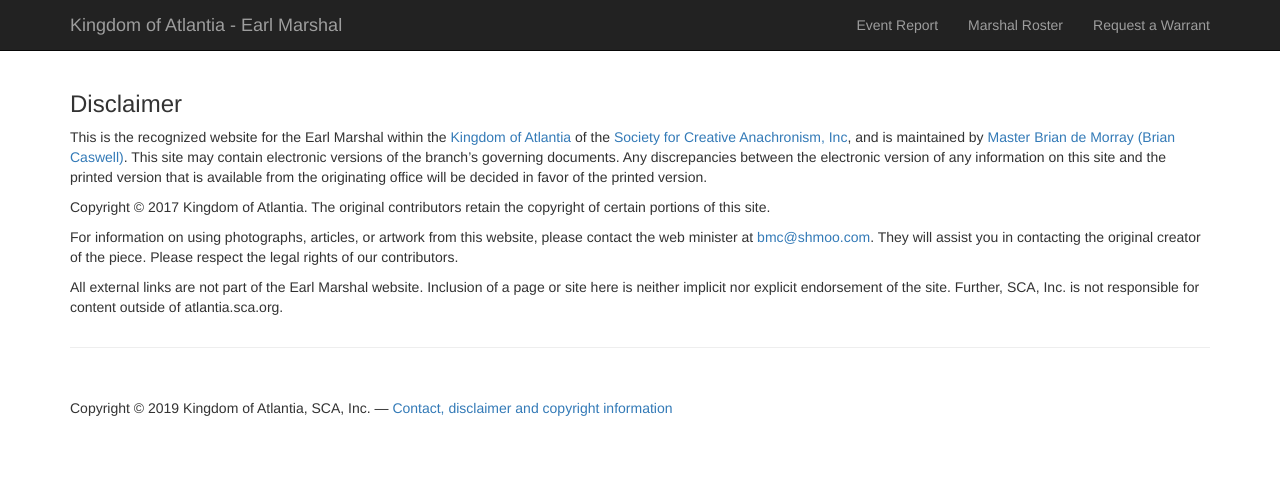
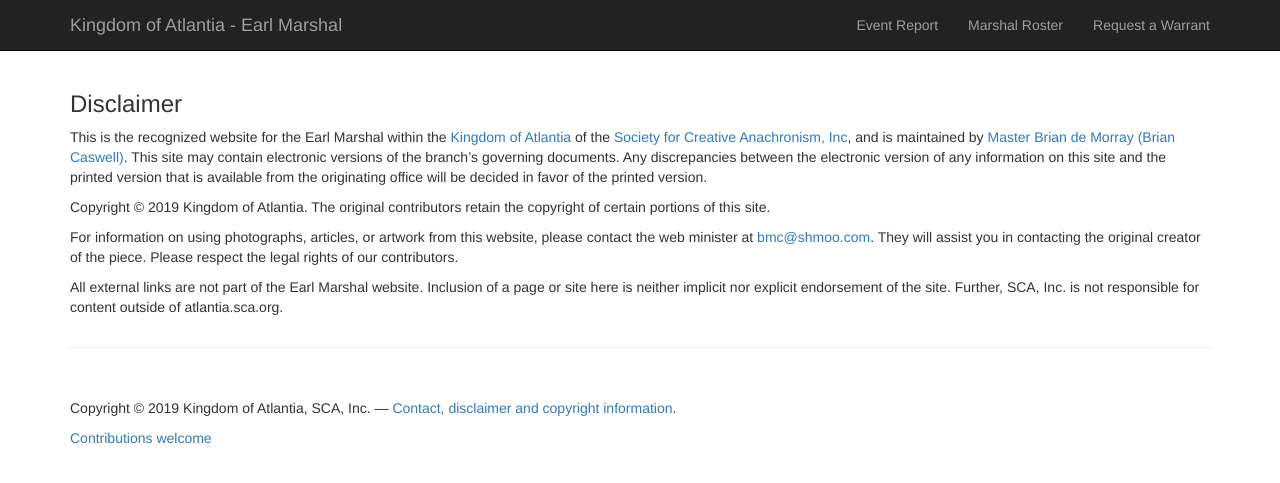
Before and after one commit to academie-de-espee/earl-marshal, a Jekyll site: the page built from disclaimer.md, in a window 1280 px wide. Shown: the top 483 px of the page. Built offline with Jekyll 4.4.1, drawn with Linux system fonts in a browser that asks for light colours.

Commit message:
specify contributions are welcome, linking to github page

```diff
--- a/_layouts/base.html
+++ b/_layouts/base.html
@@ -70,7 +70,8 @@
             <footer>
                 <div class="row">
                     <div class="col-lg-12">
-                        <p> Copyright &copy; 2019 Kingdom of Atlantia, SCA, Inc. &mdash; <a href='/disclaimer'>Contact, disclaimer and copyright information</a> </p>
+			<p> Copyright &copy; 2019 Kingdom of Atlantia, SCA, Inc. &mdash; <a href='/disclaimer'>Contact, disclaimer and copyright information</a>. </p>
+			<p><a href='https://github.com/academie-de-espee/earl-marshal'>Contributions welcome</a></p>
                     </div>
                 </div>
                 <!-- /.row -->
--- a/disclaimer.md
+++ b/disclaimer.md
@@ -5,7 +5,7 @@ layout: default
 
 This is the recognized website for the Earl Marshal within the [Kingdom of Atlantia](http://atlantia.sca.org) of the [Society for Creative Anachronism, Inc](http://www.sca.org), and is maintained by [Master Brian de Morray (Brian Caswell)](mailto:bmc@shmoo.com). This site may contain electronic versions of the branch's governing documents. Any discrepancies between the electronic version of any information on this site and the printed version that is available from the originating office will be decided in favor of the printed version.
 
-Copyright © 2017 Kingdom of Atlantia. The original contributors retain the copyright of certain portions of this site.
+Copyright © 2019 Kingdom of Atlantia. The original contributors retain the copyright of certain portions of this site.
 
 For information on using photographs, articles, or artwork from this website, please contact the web minister at [bmc@shmoo.com](mailto:bmc@shmoo.com). They will assist you in contacting the original creator of the piece. Please respect the legal rights of our contributors.
 
```
